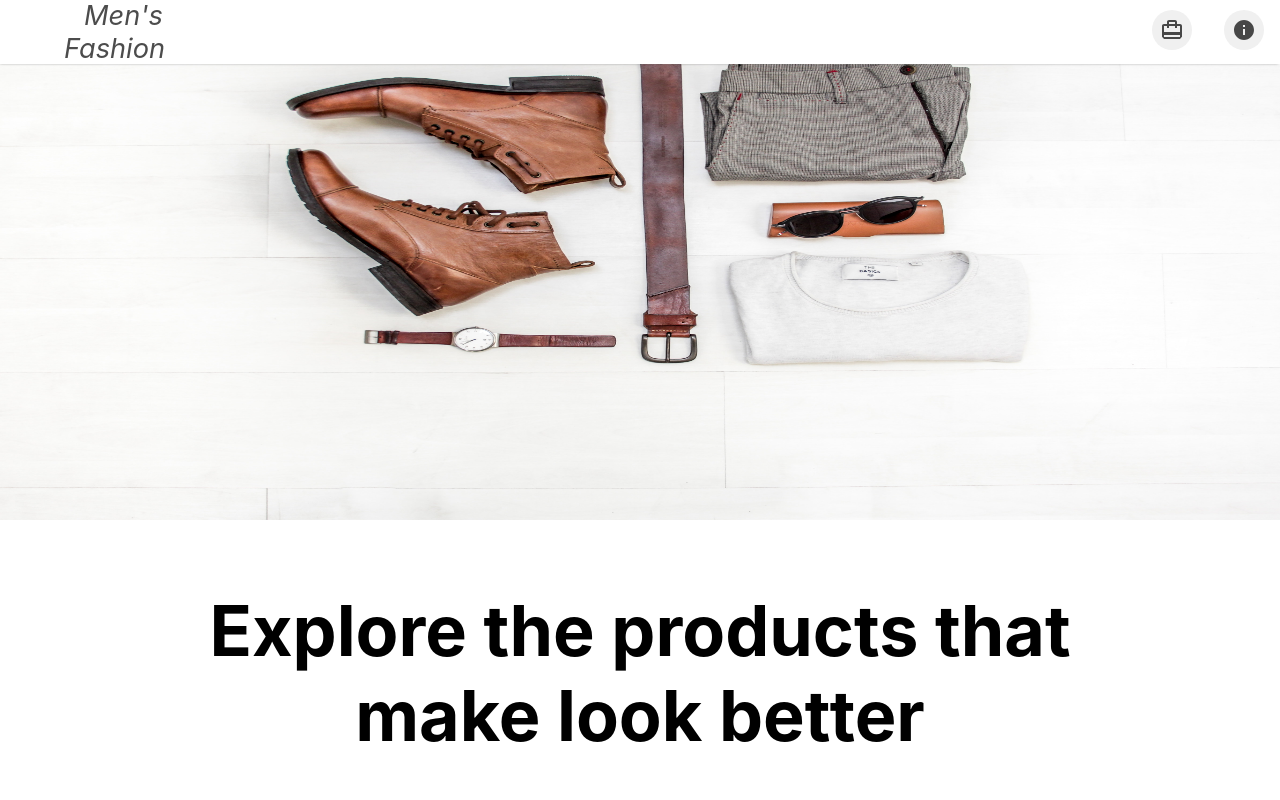
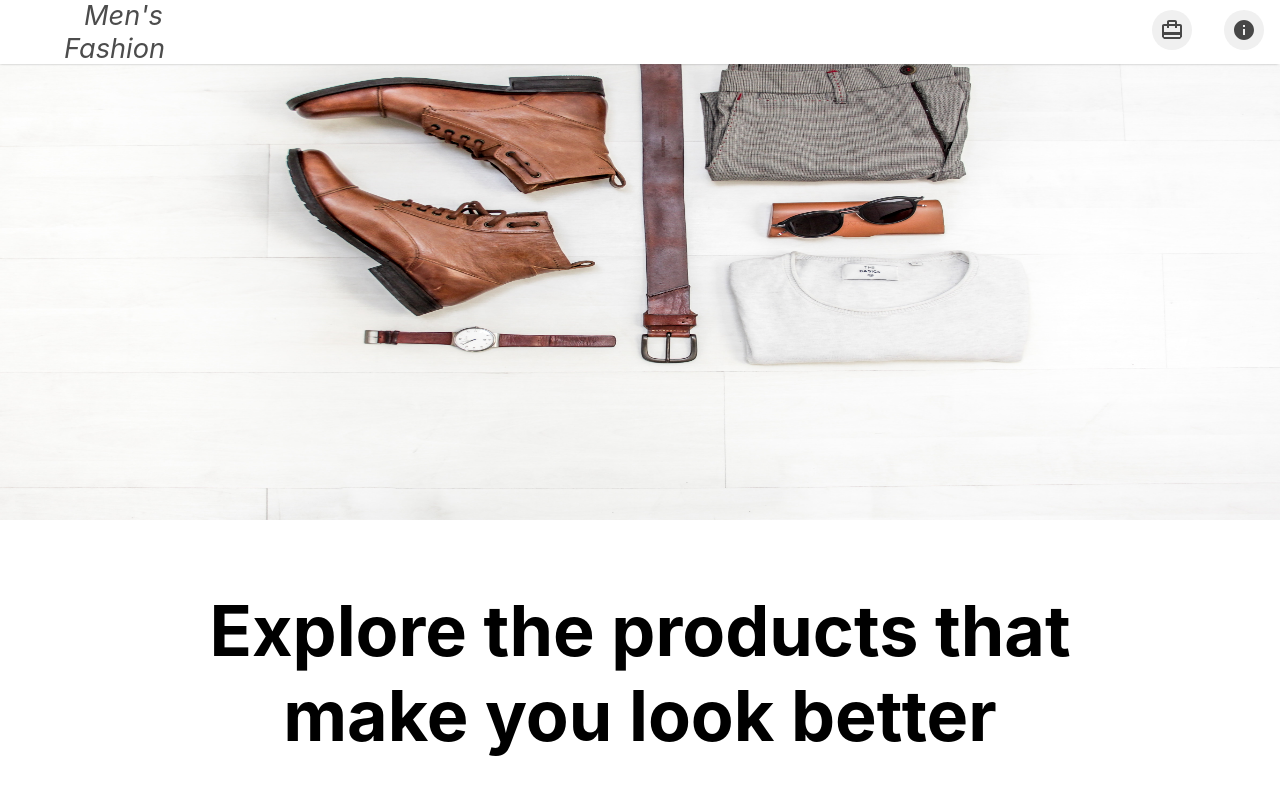
Before and after one commit to BOUSSEKINE-ABDELHAFID/men-fashion, a React (Create React App) app: page / in a window 1280 px wide. Shown: the top 800 px of the page. Built offline with nearby package versions, Linux system fonts and the light colour scheme.

Commit message:
correcting some issues

```diff
--- a/src/App.js
+++ b/src/App.js
@@ -30,7 +30,7 @@ function App() {
       <NavBar homeIcon />
       <img src={image} alt="" className="headerImage" />
       <h1 className="AppH1Introductor">
-        Explore the products that make look better
+        Explore the products that make you look better
       </h1>
 
       <ProductConsumer>
```
